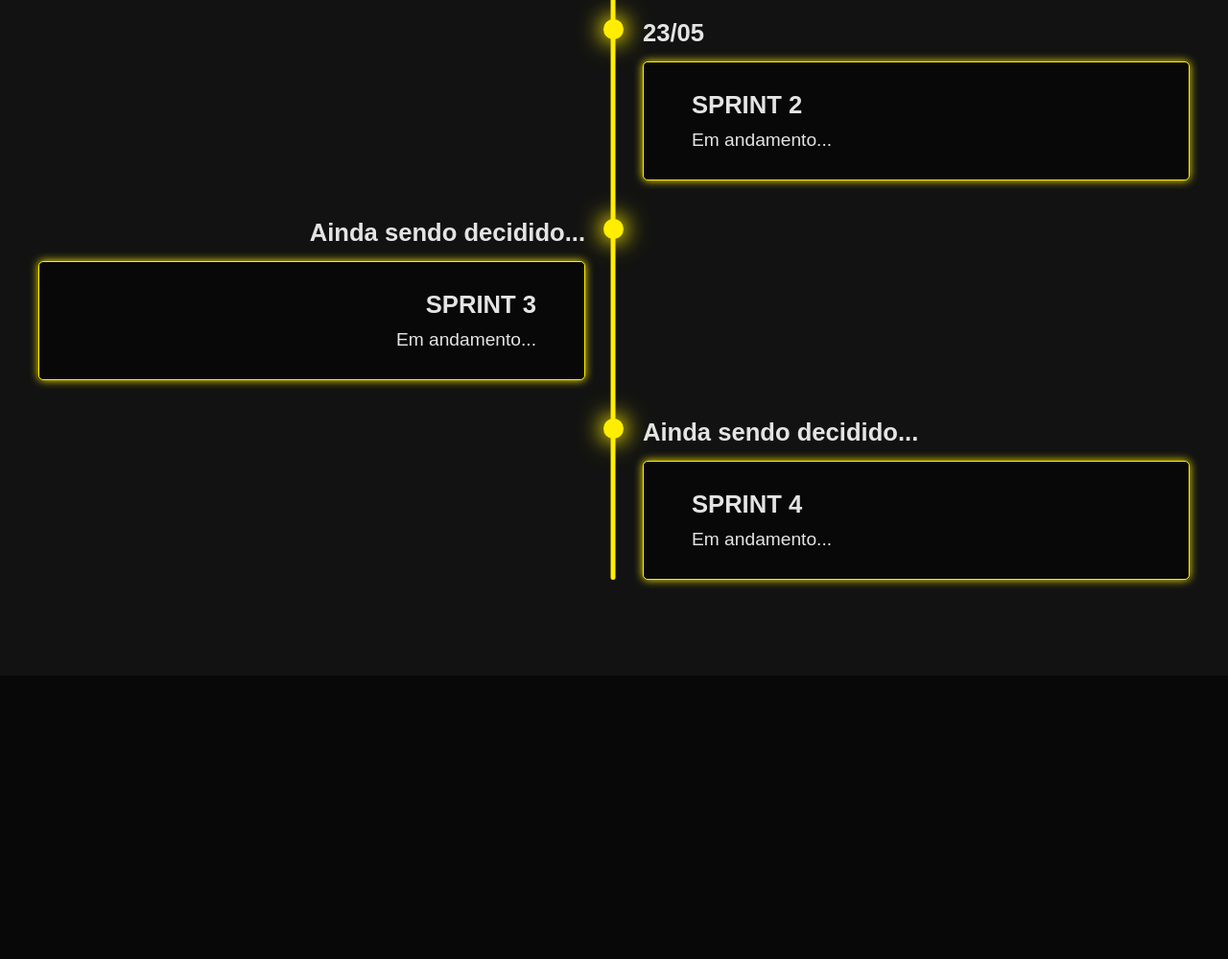
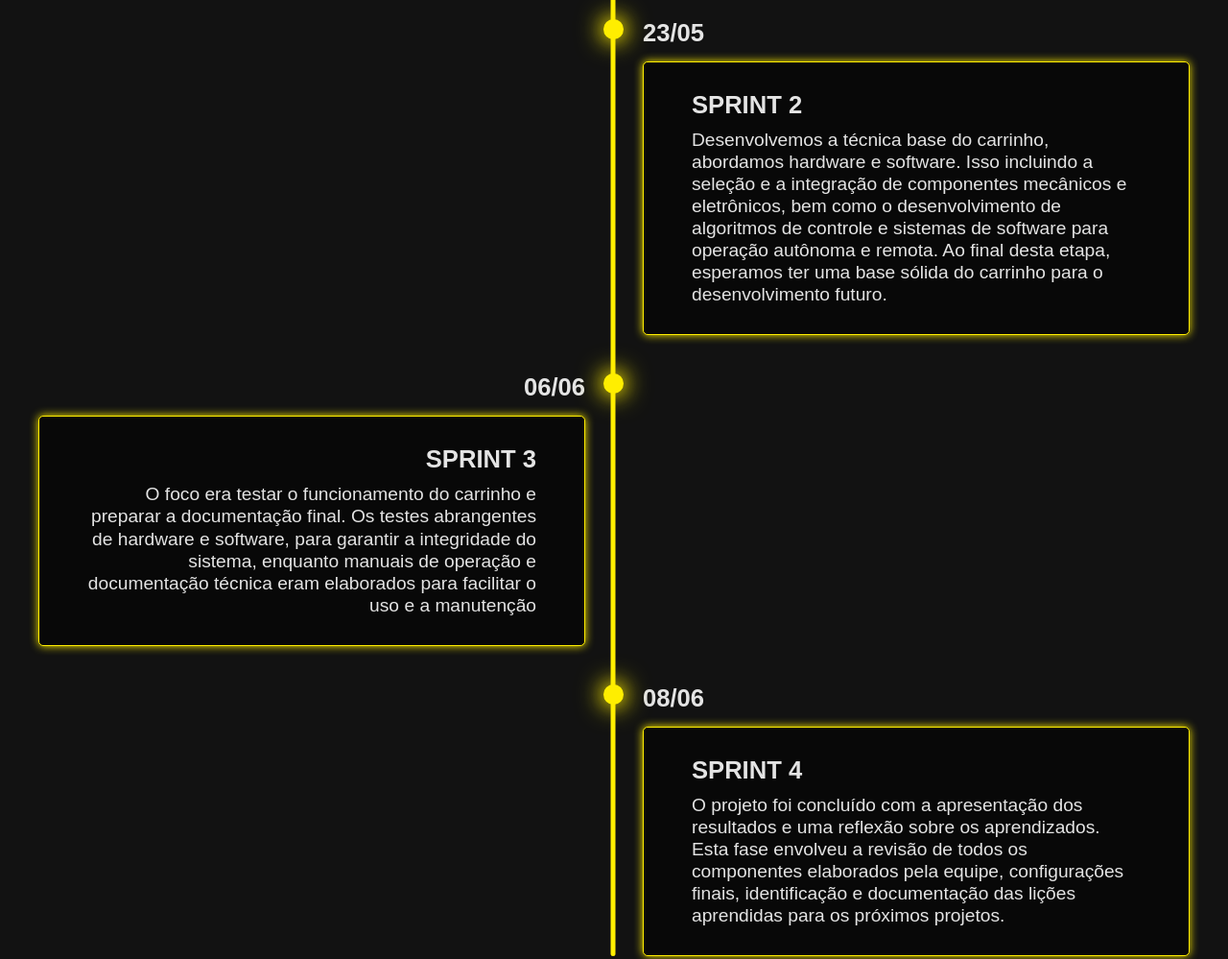
Before and after one commit to CaioLacerdaDev/PaginaTrabalhoFinal, a plain HTML site: page sprints.html in a window 1280 px wide. Shown: the part 600-1599 px from the top of the page at 96% size. Before the commit the page ends 1304 px from the top, so only its background shows below. Drawn offline with nearby package versions, Linux system fonts and the light colour scheme.

Commit message:
feat: finalizamos as sprints

```diff
--- a/assets/stylesprojeto.css
+++ b/assets/stylesprojeto.css
@@ -189,7 +189,6 @@ span {
   object-fit: cover;
 }
 
-
 #pacman p {
   position: absolute;
   bottom: 16;
--- a/sprints.html
+++ b/sprints.html
@@ -42,28 +42,28 @@
             <div class="timeline-content">
               <h3>SPRINT 2</h3>
               <p>
-                Em andamento...
+                Desenvolvemos a técnica base do carrinho, abordamos hardware e software. Isso incluindo a seleção e a integração de componentes mecânicos e eletrônicos, bem como o desenvolvimento de algoritmos de controle e sistemas de software para operação autônoma e remota. Ao final desta etapa, esperamos ter uma base sólida do carrinho para o desenvolvimento futuro.
               </p>
             </div>
           </div>
 
           <div class="timeline-item">
             <div class="timeline-dot"></div>
-            <div class="timeline-date">Ainda sendo decidido...</div>
+            <div class="timeline-date">06/06</div>
             <div class="timeline-content">
               <h3>SPRINT 3</h3>
               <p>
-                Em andamento...
+              O foco era testar o funcionamento do carrinho e preparar a documentação final. Os testes abrangentes de hardware e software, para garantir a integridade do sistema, enquanto manuais de operação e documentação técnica eram elaborados para facilitar o uso e a manutenção
               </p>
             </div>
           </div>
           <div class="timeline-item">
             <div class="timeline-dot"></div>
-            <div class="timeline-date">Ainda sendo decidido...</div>
+            <div class="timeline-date">08/06</div>
             <div class="timeline-content">
               <h3>SPRINT 4</h3>
               <p>
-                Em andamento...
+              O projeto foi concluído com a apresentação dos resultados e uma reflexão sobre os aprendizados. Esta fase envolveu a revisão de todos os componentes elaborados pela equipe, configurações finais, identificação e documentação das lições aprendidas para os próximos projetos.
               </p>
             </div>
           </div>
```
Also changed, not shown: assets/styles.css (+5 -6 lines), equipe.html (+0 -1 lines), index.html (+0 -1 lines), assets/stylesquipe.css (indentation only). Lines whose indentation alone changed are shown as unchanged.
